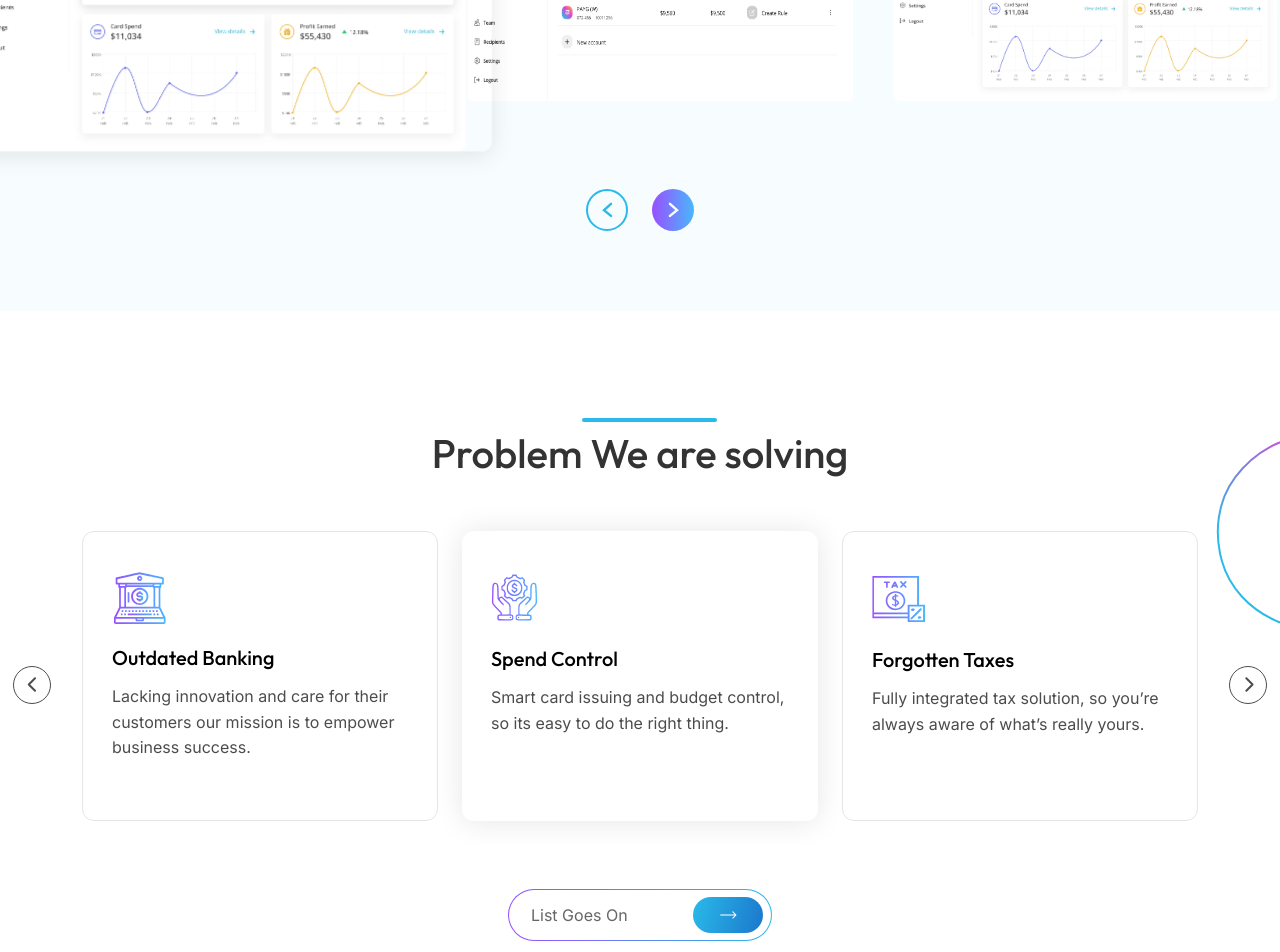
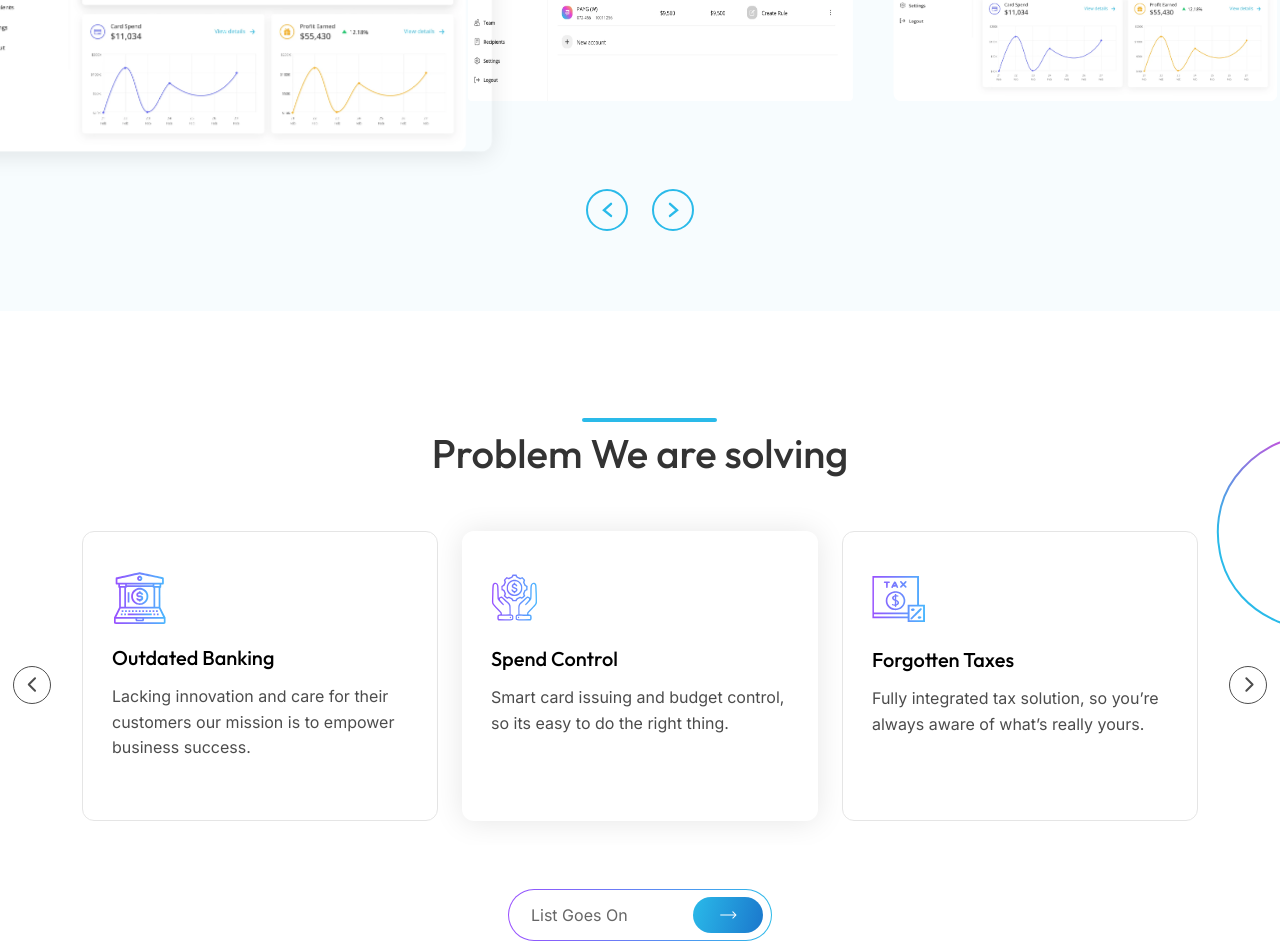
Before and after one commit to Johnyjangra/workup, a React (Create React App) app: page /brand in a window 1280 px wide. Shown: the part 3259-4211 px from the top of the page. Built offline with nearby package versions, Linux system fonts and the light colour scheme.

Commit message:
processing section update link

```diff
--- a/src/components/brand/BrandProgress.jsx
+++ b/src/components/brand/BrandProgress.jsx
@@ -145,7 +145,7 @@ const BrandProgress = () => {
         </div> */}
         <div className="flex items-center justify-center gap-6 sm:mt-12">
           <div
-            className="h-[42px] w-[42px] border-[2.5px] progress_left_arrow group border-solid hover:bg-btnGradient hover:border-none border-[#2ABAE9] rounded-[100px] flex justify-center items-center cursor-pointer"
+            className="sm:h-[42px] h-[38px] w-[38px] sm:w-[42px] border-[2.5px] progress_left_arrow group border-solid hover:bg-btnGradient hover:border-none border-[#2ABAE9] rounded-[100px] flex justify-center items-center cursor-pointer"
             onClick={() => first.current.slickNext()}
           >
 
@@ -153,7 +153,7 @@ const BrandProgress = () => {
 
           </div>
           <div
-            className="h-[42px] w-[42px] bg-btnGradient progress_Right_arrow rounded-[100px] hover:border-[2.5px] hover:border-solid hover:border-[#2ABAE9] hover:!bg-none cursor-pointer flex justify-center items-center"
+            className="sm:h-[42px] h-[38px] w-[38px] sm:w-[42px] border-[2.5px] progress_left_arrow group border-solid hover:bg-btnGradient hover:border-none border-[#2ABAE9] rounded-[100px] flex justify-center items-center cursor-pointer"
             onClick={() => first.current.slickPrev()}
           >
 
--- a/src/components/common/Icons.jsx
+++ b/src/components/common/Icons.jsx
@@ -3278,7 +3278,7 @@ export const ProgressLeft = () => {
 export const ProgressRight = () => {
   return (
     <svg width="11" height="16" viewBox="0 0 11 16" fill="none" xmlns="http://www.w3.org/2000/svg">
-    <path d="M2 1.8689L9 8.16398L2 13.8689" stroke="white" stroke-width="2.42353" stroke-linecap="round"/>
+    <path d="M2 1.8689L9 8.16398L2 13.8689" stroke="#2ABAE9" stroke-width="2.42353" stroke-linecap="round"/>
     </svg>
 
   );
```
